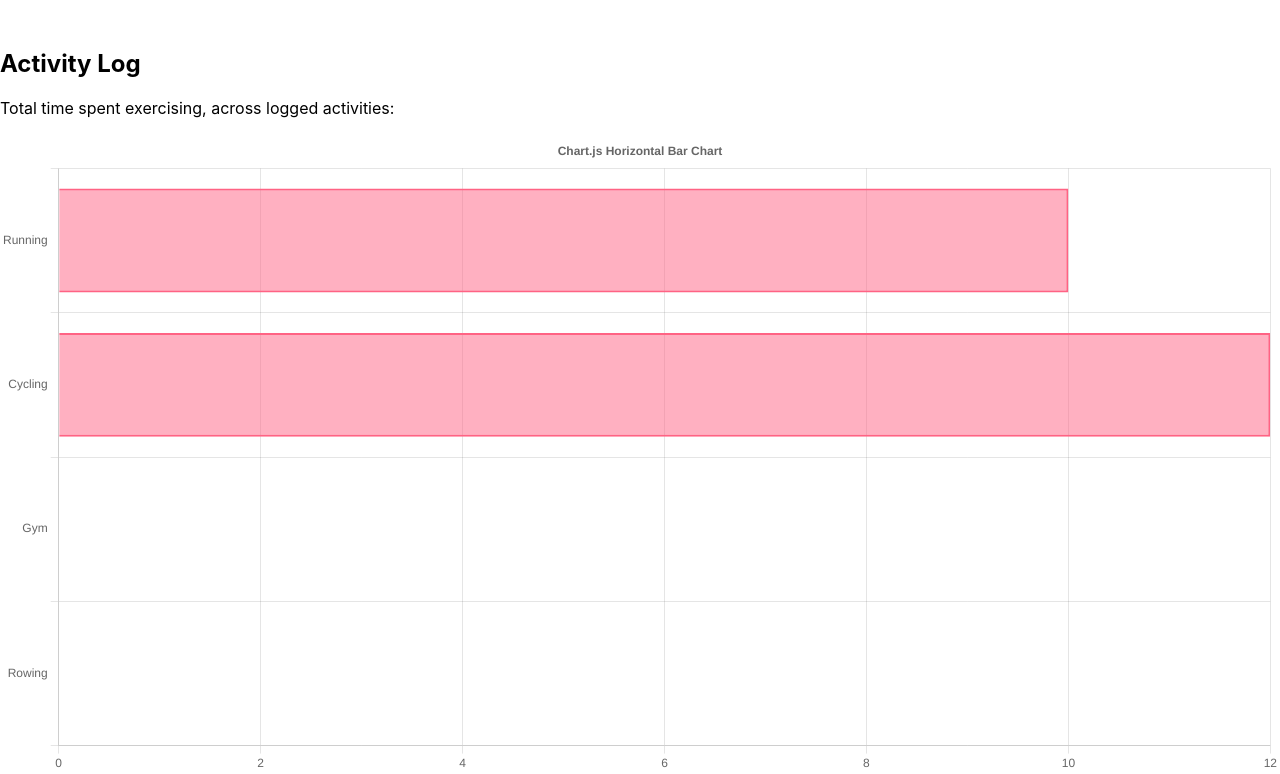
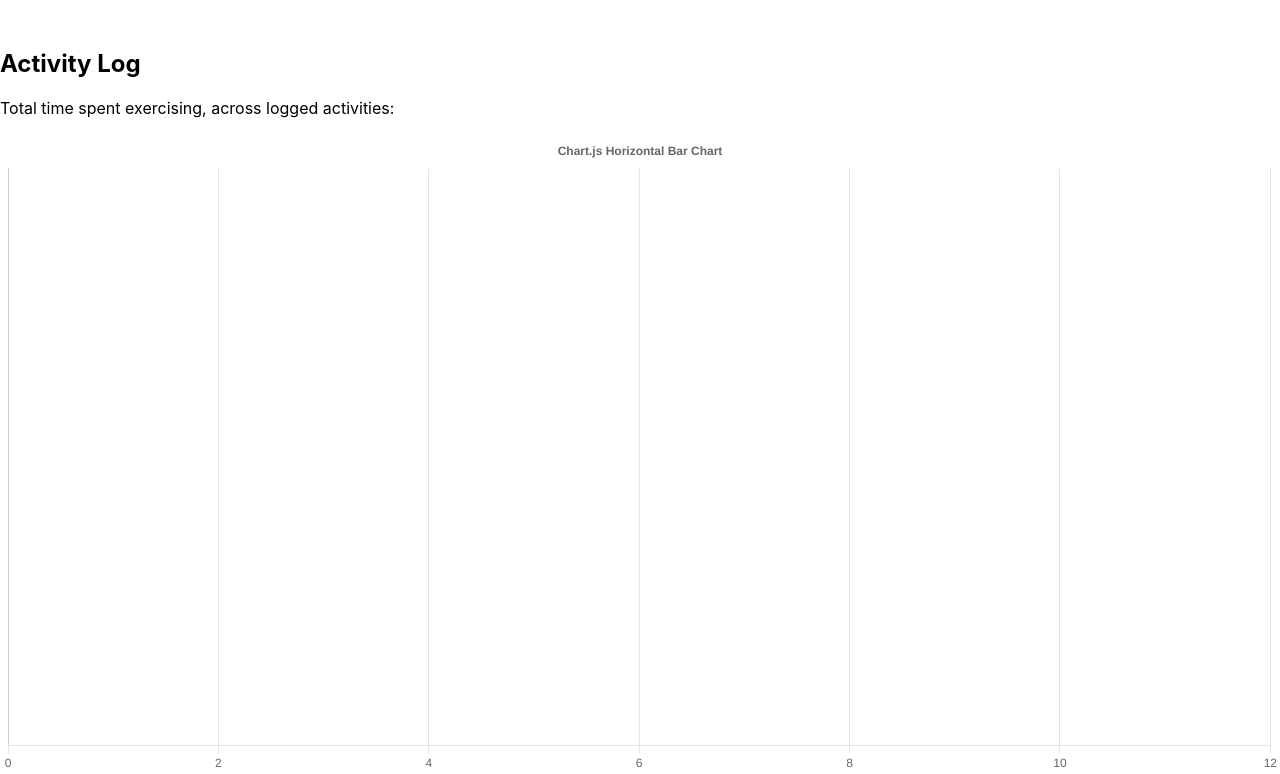
Before and after one commit to AlexImre/Fitness-App, a React (Create React App) app: page / in a window 1280 px wide. Shown: the part 633-1407 px from the top of the page. Built offline with nearby package versions, Linux system fonts and the light colour scheme.

Commit message:
add activity removal and form validation

```diff
--- a/src/App.js
+++ b/src/App.js
@@ -42,6 +42,8 @@ function App() {
   };
 
   const handleAddEvent = () => {
+    if(newEvent.activity){
+
     setAllEvents([...allEvents, newEvent]);
     // Can use start to log by month if needed
     const start = newEvent.start;
@@ -49,6 +51,28 @@ function App() {
     const length = Number(newEvent.length);
     const newLengthEntry = activityLog[activity] += length;
     setActivityLog({...activityLog, [activity]: newLengthEntry });
+    }
+    else {
+      window.alert('Please select valid activity');
+    }
+  }
+
+  // Need to give events an ID
+  // Check if user wants to delete event
+  // Remove event from State
+  const handleEventSelection = (e) => {
+    console.log(e, "Event data");
+
+
+    const request = window.confirm("Would you like to remove this activity?")
+    console.log(`AllEvents: ${JSON.stringify(allEvents)}`);
+
+    if (request) {
+      const idx = allEvents.indexOf(e);
+      // I THINK SPLICING LIKE THIS MAY BE INCORRECT. DO I NEED TO USE setAllEvents to remove ID??
+      allEvents.splice(idx, 1);
+      setActivityLog({ ...activityLog, [e.activity]: activityLog[e.activity] - e.length });
+    }
   }
 
   return (
@@ -85,6 +109,7 @@ function App() {
         allEvents
         enableAutoScroll={true}
         style={{height: 500, margin: 50}}
+        onSelectEvent={handleEventSelection}
       />
     </div>
 
@@ -100,7 +125,7 @@ function App() {
         {activityLog.rowing > 0? <li>Rowing: {activityLog.rowing} minutes</li> : '' }
       </ul>
     </div>
-    <ChartComponent />
+    <ChartComponent activityLog={activityLog} />
     </>
   );
 }
--- a/src/Components/AddActivity.js
+++ b/src/Components/AddActivity.js
@@ -28,7 +28,7 @@ export const AddActivity = (props) => {
           Select Activity
           <div>
           <select className='AddActivitySelect' id="Activities" name="Activities" onChange={(e) => setNewEvent({...newEvent, activity: e.target.value})}>
-            <option value='running'>Running</option>
+            <option value='' selected></option>
             <option value='cycling'>Cycling</option>
             <option value='gym'>Gym</option>
             <option value='rowing'>Rowing</option>
--- a/src/Components/Chart.js
+++ b/src/Components/Chart.js
@@ -19,7 +19,14 @@ ChartJS.register(
   Legend
 );
 
-export const options = {
+
+export const ChartComponent = (props) => {
+
+    const activityLog = props.activityLog;
+    console.log(activityLog);
+
+
+    const options = {
     indexAxis: 'y',
     elements: {
     bar: {
@@ -39,13 +46,13 @@ export const options = {
     },
     };
 
-const labels = ['Running', 'Cycling', 'Gym', 'Rowing'];
+    // const labels = ['Running', 'Cycling', 'Gym', 'Rowing'];
+    const labels = [];
 
-export const data = {
+    const data = {
     labels,
     datasets: [
       {
-      label: false,
         data: [10,12],
         borderColor: 'rgb(255, 99, 132)',
         backgroundColor: 'rgba(255, 99, 132, 0.5)',
@@ -53,6 +60,20 @@ export const data = {
     ]
     };
 
-export function ChartComponent() {
+    // IF OBJECT.VALUES(OBJECT[I]) !== 0 THEN ADD OBJECT.KEY(OBJECT[I]) to LABELS.
+    const entries = Object.entries(activityLog);
+
+    for (let i = 0; i < entries.length; i++){
+
+    }
+
+    console.log(`labels: ${labels}`);
+    console.log(`object entries: ${Object.entries(activityLog)}`);
+    console.log(`entries type: ${typeof entries}`);
+    console.log(`entries[1][1]: ${entries[1][1]}`);
+    console.log(`activityLog[0]: ${activityLog.running}`);
+    console.log(`activityLog[1]: ${activityLog.cycling}`);
+    console.log(`activityLog[2]: ${activityLog[2]}`);
+
     return <Bar options={options} data={data} />;
 }
```
Lines whose indentation alone changed are shown as unchanged.
